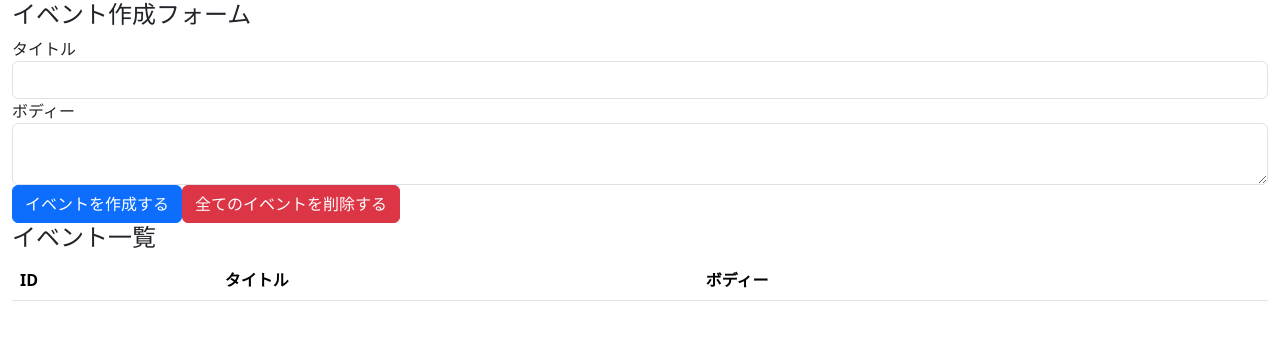
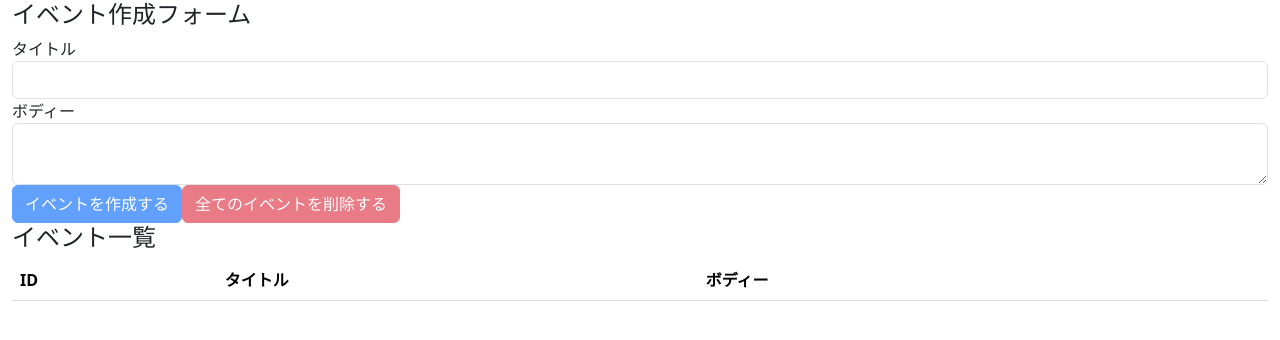
Before and after one commit to JunyaTakahashi001/react-hooks-101, a React (Create React App) app: page / in a window 1280 px wide. Shown: the top 340 px of the page. Built offline with nearby package versions, Linux system fonts and the light colour scheme.

Commit message:
implement all events deletion feature

```diff
--- a/src/components/App.js
+++ b/src/components/App.js
@@ -24,6 +24,16 @@
     setBody('')
   }
 
+  const deleteAllEvents = e => {
+    e.preventDefault()
+    // 確認用ダイアログ
+    const result = window.confirm('全てのイベントを削除してもいいですか？')
+    if (result) dispatch({ type: 'DELETE_ALL_EVENTS' })
+  }
+
+  // 作成ボタン非活性
+  const unCreatable = title === '' || body === ''
+
   return (
     <div className="container-fluid">
       <h4>イベント作成フォーム</h4>
@@ -38,8 +48,8 @@
           <textarea className="form-control" id="formEventBody" value={body} onChange={e => setBody(e.target.value)}/>
         </div>
 
-        <button className="btn btn-primary" onClick={addEvent}>イベントを作成する</button>
-        <button className="btn btn-danger">全てのイベントを削除する</button>
+        <button className="btn btn-primary" onClick={addEvent} disabled={unCreatable}>イベントを作成する</button>
+        <button className="btn btn-danger" onClick={deleteAllEvents} disabled={state.length === 0}>全てのイベントを削除する</button>
       </form>
 
       <h4>イベント一覧</h4>
--- a/src/components/Event.js
+++ b/src/components/Event.js
@@ -3,10 +3,12 @@
 const Event = ({ event, dispatch }) => {
   const id = event.id
   const handleClickDeleteButton = () => {
-    dispatch({
-      type: 'DELETE_EVENT',
-      id
-    })
+    const result = window.confirm(`イベント(id=${id})を削除して良いですか？`)
+    if (result)
+      dispatch({
+        type: 'DELETE_EVENT',
+        id
+      })
   }
 
   return (
```
